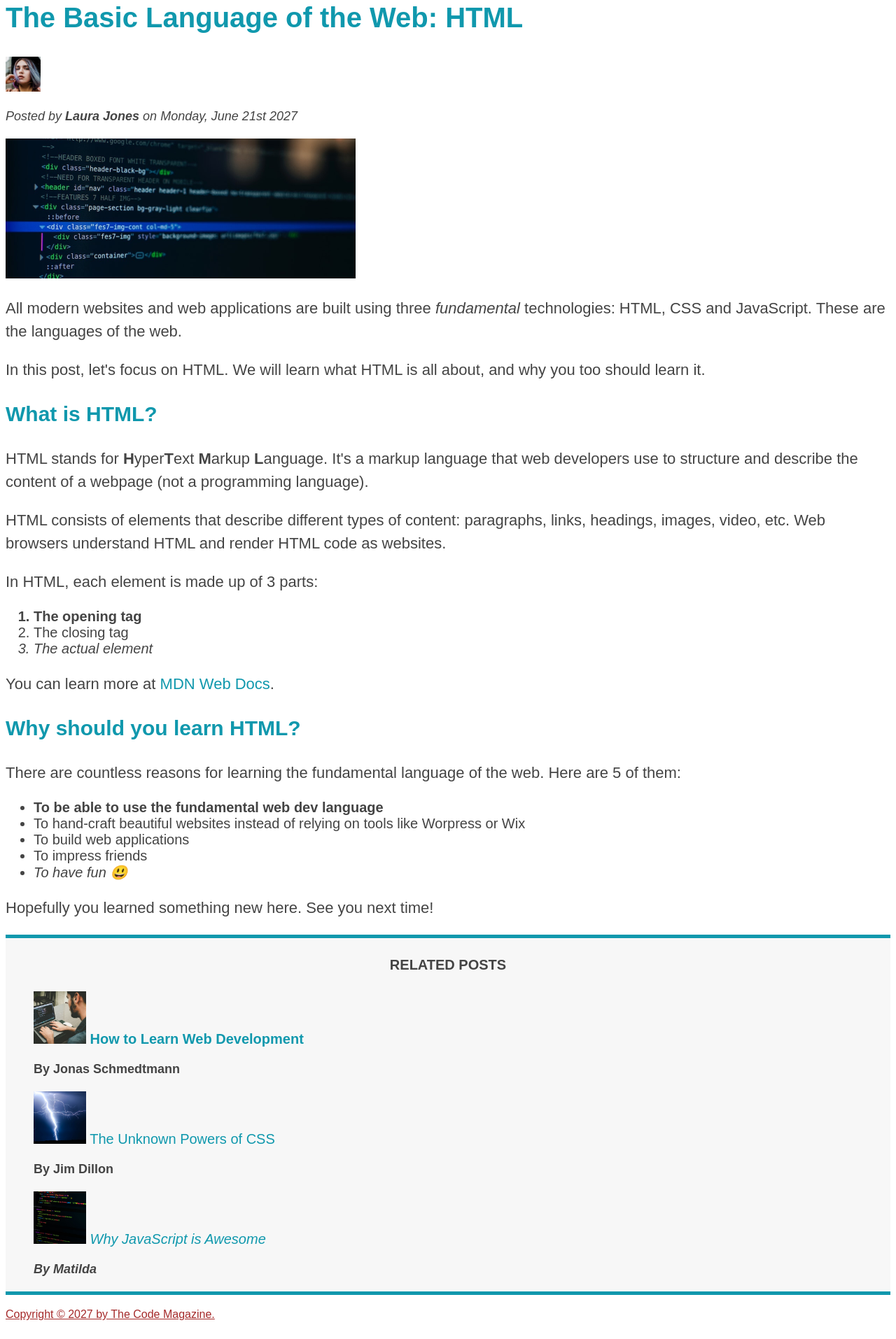
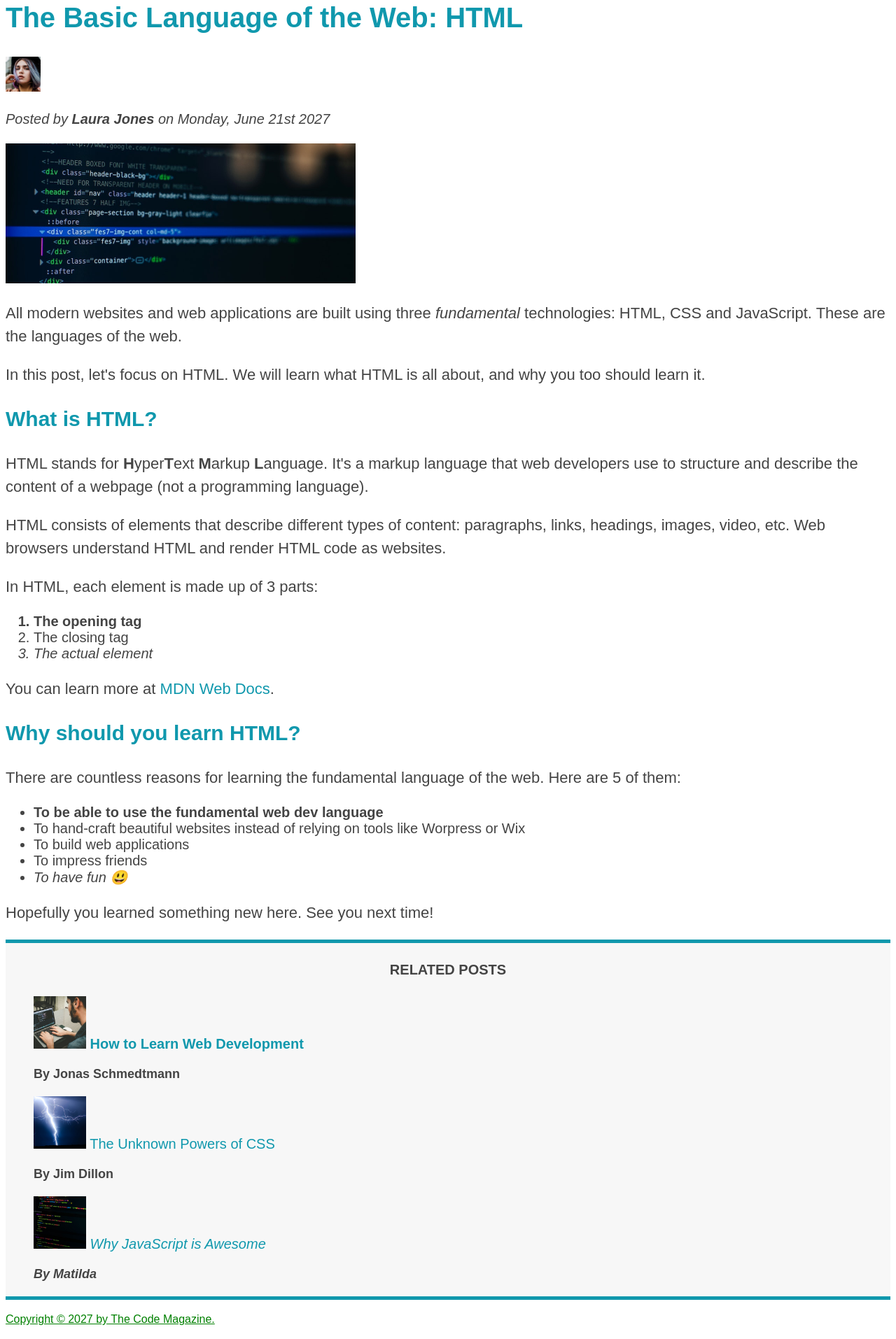
Before and after one commit to codestantine/CSS_Course, a plain HTML site: page Projects/project_01/index.html in a window 1280 px wide. Shown: the part 114-2028 px from the top of the page at 70% size. Drawn offline with Linux system fonts and the light colour scheme.

Commit message:
Do conflicting selectors demo

```diff
--- a/Projects/project_01/index.html
+++ b/Projects/project_01/index.html
@@ -38,7 +38,9 @@
           width="50"
         />
 
-        <p id="author">Posted by <strong>Laura Jones</strong> on Monday, June 21st 2027</p>
+        <p id="author-text" class="author">
+          Posted by <strong>Laura Jones</strong> on Monday, June 21st 2027
+        </p>
 
         <img
           src="img/post-img.jpg"
@@ -142,6 +144,10 @@
       </ul>
     </aside>
 
-    <footer><p id="copyright">Copyright &copy; 2027 by The Code Magazine.</p></footer>
+    <footer>
+      <p id="copyright" class="copyright text">
+        Copyright &copy; 2027 by The Code Magazine.
+      </p>
+    </footer>
   </body>
 </html>
--- a/Projects/project_01/style.css
+++ b/Projects/project_01/style.css
@@ -18,7 +18,7 @@ h1, h2, h3 {
 
 h1 {
   font-size: 26px;
-  color: blue;
+  /* color: blue; */
   text-transform: uppercase;
   font-style: italic;
 }
@@ -58,7 +58,7 @@ li {
 } */
 
 /* selecting based on ID */
-#author {
+#author-text {
   font-style: italic;
   font-size: 18px;
 }
@@ -125,3 +125,40 @@ a:active {
   background-color: black;
   font-style: italic;
 }
+
+/* Conflicting Selctors and declarations */
+/*
+  PRIORITY OF SELECTORS
+  ! IMPORTANT -> 5
+  INLINE STYLES -> 4
+  ID -> 3
+  CLASS -> 2
+  ELEMENT -> 1
+  UNIVERSAL (*) -> 0
+*/
+
+.author {
+  font-style: italic;
+  font-size: 18px;
+}
+
+#author-text {
+  font-size: 20px;
+}
+
+/* RESOLVING CONFLICT */
+#copyright {
+  color: red;
+}
+
+.copyright {
+  color: blue;
+}
+
+.text {
+  color: yellow;
+}
+
+footer p {
+  color: green !important;
+}
```
